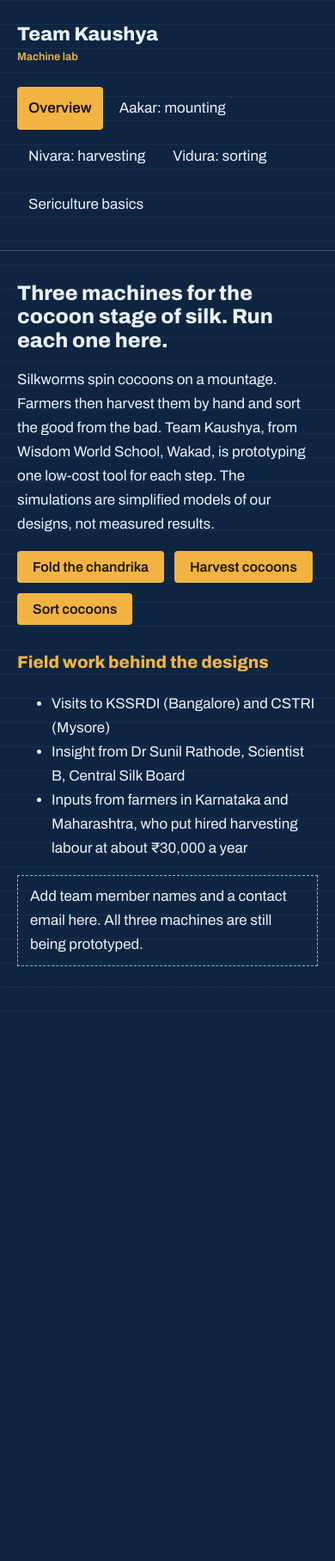
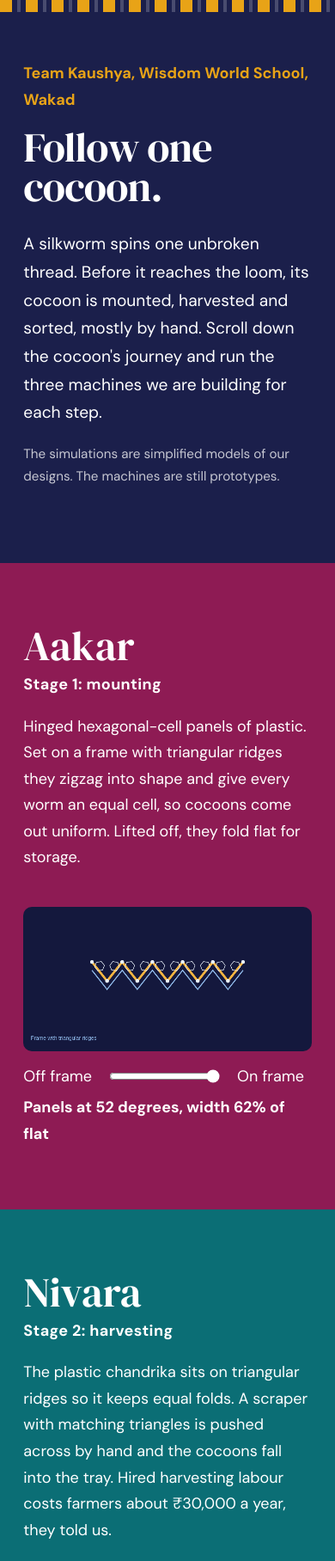
Before and after one commit to Dhanush-28812/Kaushya-4, a plain HTML site: page index.html in a window 390 px wide. Shown: the top 1816 px of the page at 86% size. Before the commit the page ends 1177 px from the top, so only its background shows below. Drawn offline with Linux system fonts and the light colour scheme.

Commit message:
Add files via upload

```diff
--- a/index.html
+++ b/index.html
@@ -3,80 +3,61 @@
 <head>
 <meta charset="utf-8">
 <meta name="viewport" content="width=device-width, initial-scale=1">
-<title>Team Kaushya Lab | Run our machines</title>
-<link href="https://fonts.googleapis.com/css2?family=Archivo:wght@400;600;800&family=IBM+Plex+Mono:wght@500&display=swap" rel="stylesheet">
-<link rel="stylesheet" href="style.css">
+<title>Team Kaushya | Follow one cocoon</title>
+<link href="https://fonts.googleapis.com/css2?family=DM+Serif+Display&family=DM+Sans:wght@400;600;700&display=swap" rel="stylesheet">
+<link rel="stylesheet" href="story.css">
 </head>
 <body>
-<aside>
-  <h1 class="logo">Team Kaushya<small>Machine lab</small></h1>
-  <nav>
-    <button data-go="home">Overview</button>
-    <button data-go="aakar">Aakar: mounting</button>
-    <button data-go="nivara">Nivara: harvesting</button>
-    <button data-go="vidura">Vidura: sorting</button>
-    <button data-go="learn">Sericulture basics</button>
-  </nav>
-</aside>
-<main>
-<section class="pane" id="home">
-  <h2>Three machines for the cocoon stage of silk. Run each one here.</h2>
-  <p>Silkworms spin cocoons on a mountage. Farmers then harvest them by hand and sort the good from the bad. Team Kaushya, from Wisdom World School, Wakad, is prototyping one low-cost tool for each step. The simulations are simplified models of our designs, not measured results.</p>
-  <div class="go">
-    <button data-go="aakar">Fold the chandrika</button>
-    <button data-go="nivara">Harvest cocoons</button>
-    <button data-go="vidura">Sort cocoons</button>
-  </div>
-  <h3>Field work behind the designs</h3>
-  <ul>
-    <li>Visits to KSSRDI (Bangalore) and CSTRI (Mysore)</li>
-    <li>Insight from Dr Sunil Rathode, Scientist B, Central Silk Board</li>
-    <li>Inputs from farmers in Karnataka and Maharashtra, who put hired harvesting labour at about ₹30,000 a year</li>
-  </ul>
-  <p class="todo">Add team member names and a contact email here. All three machines are still being prototyped.</p>
+<header class="hero">
+  <div class="zari"></div>
+  <p class="kicker">Team Kaushya, Wisdom World School, Wakad</p>
+  <h1>Follow one cocoon.</h1>
+  <p class="lede">A silkworm spins one unbroken thread. Before it reaches the loom, its cocoon is mounted, harvested and sorted, mostly by hand. Scroll down the cocoon's journey and run the three machines we are building for each step.</p>
+  <p class="small">The simulations are simplified models of our designs. The machines are still prototypes.</p>
+</header>
+
+<section class="band b1" id="aakar">
+  <div class="txt"><h2>Aakar</h2><p class="role">Stage 1: mounting</p>
+  <p>Hinged hexagonal-cell panels of plastic. Set on a frame with triangular ridges they zigzag into shape and give every worm an equal cell, so cocoons come out uniform. Lifted off, they fold flat for storage.</p></div>
+  <div class="sim"><canvas id="ca" width="760" height="380" aria-label="Aakar fold simulation"></canvas>
+  <label class="ctl">Off frame <input id="fold" type="range" min="0" max="100" value="100"> On frame</label>
+  <p class="read" id="ar"></p></div>
 </section>
 
-<section class="pane" id="aakar" hidden>
-  <h2>Aakar: the collapsible chandrika</h2>
-  <p>Hexagonal-cell panels are joined by hinges. Placed on a frame with triangular ridges, they take its zigzag shape and give each worm an equal cell. Off the frame, they fold flat for storage.</p>
-  <canvas id="ca" width="760" height="380" aria-label="Aakar fold simulation"></canvas>
-  <label class="ctl">Off frame (flat) <input id="fold" type="range" min="0" max="100" value="100"> On frame</label>
-  <p class="read" id="ar"></p>
+<section class="band b2" id="nivara">
+  <div class="txt"><h2>Nivara</h2><p class="role">Stage 2: harvesting</p>
+  <p>The plastic chandrika sits on triangular ridges so it keeps equal folds. A scraper with matching triangles is pushed across by hand and the cocoons fall into the tray. Hired harvesting labour costs farmers about ₹30,000 a year, they told us.</p></div>
+  <div class="sim"><canvas id="cn" width="760" height="380" aria-label="Nivara harvesting simulation"></canvas>
+  <div class="ctl"><button id="np">Push scraper</button><button id="nr">Reset</button><label>Speed <input id="ns" type="range" min="40" max="260" value="120"></label></div>
+  <p class="read" id="nread"></p></div>
 </section>
 
-<section class="pane" id="nivara" hidden>
-  <h2>Nivara: the scraper harvester</h2>
-  <p>The plastic chandrika rests on triangular ridges so it keeps equal folds. A scraper plate with matching triangles is pushed across by hand and the cocoons drop into the tray.</p>
-  <canvas id="cn" width="760" height="380" aria-label="Nivara harvesting simulation"></canvas>
-  <div class="ctl"><button id="np">Push scraper</button><button id="nr">Reset</button>
-  <label>Speed <input id="ns" type="range" min="40" max="260" value="120"></label></div>
-  <p class="read" id="nread"></p>
+<section class="band b3" id="vidura">
+  <div class="txt"><h2>Vidura</h2><p class="role">Stage 3: sorting</p>
+  <p>An air-lock gate releases one cocoon at a time. Three TCS34725 colour sensors and a load cell read it, an ESP32 decides, and the cocoon goes to the good or bad bin. In this model a stained shell, or one under 1.4 g, is bad.</p></div>
+  <div class="sim"><canvas id="cv" width="760" height="380" aria-label="Vidura sorting simulation"></canvas>
+  <div class="ctl"><button id="vp">Pause</button><label>Share of bad cocoons <input id="dr" type="range" min="0" max="80" value="25"></label></div>
+  <p class="read" id="vread"></p></div>
 </section>
 
-<section class="pane" id="vidura" hidden>
-  <h2>Vidura: the colour and weight sorter</h2>
-  <p>An air-lock gate lets one cocoon through at a time. Colour sensors and a load cell read it, the ESP32 decides, and the cocoon is routed to the good or bad bin. In this model, a stained shell or a weight under 1.4 g counts as bad.</p>
-  <canvas id="cv" width="760" height="380" aria-label="Vidura sorting simulation"></canvas>
-  <div class="ctl"><button id="vp">Pause</button>
-  <label>Share of bad cocoons <input id="dr" type="range" min="0" max="80" value="25"></label></div>
-  <p class="read" id="vread"></p>
+<section class="learn">
+  <h2>Sericulture in five steps</h2>
+  <ol>
+    <li><b>Egg.</b> Incubated about 10 days until they hatch.</li>
+    <li><b>Larva.</b> Eats mulberry leaves for about four weeks and moults four times.</li>
+    <li><b>Spinning.</b> Moved to a chandrika, it spins for two to three days.</li>
+    <li><b>Cocoon.</b> Harvested about five to seven days after mounting, before the moth emerges.</li>
+    <li><b>Reeling.</b> Good cocoons are sorted and sent to be reeled into raw silk.</li>
+  </ol>
+  <p>India is the only country producing all four commercial silks: mulberry, tasar, eri and muga. Cocoons get rejected for being double, stained, pierced, thin or misshapen.</p>
 </section>
 
-<section class="pane" id="learn" hidden>
-  <h2>Sericulture basics</h2>
-  <p>Sericulture is the farming of silkworms (<i>Bombyx mori</i>) for silk. A single cocoon is one continuous filament, so a broken or tangled cocoon loses value. India produces all four commercial silks: mulberry, tasar, eri and muga.</p>
-  <h3>From egg to cocoon</h3>
-  <ol>
-    <li>Eggs are incubated for about 10 days.</li>
-    <li>The larva eats mulberry leaves for about four weeks and moults four times.</li>
-    <li>Grown worms move to a chandrika and spin for two to three days.</li>
-    <li>Cocoons are harvested about five to seven days after mounting, before the moth emerges.</li>
-    <li>Good cocoons are sorted and sent for reeling. A few are kept for seed.</li>
-  </ol>
-  <h3>Cocoons that get rejected</h3>
-  <ul><li>Double cocoons, from two worms spinning together</li><li>Stained cocoons</li><li>Pierced cocoons</li><li>Thin or flimsy shells</li><li>Misshapen cocoons</li></ul>
+<section class="field">
+  <h2>Where our designs come from</h2>
+  <p>Visits to KSSRDI (Bangalore) and CSTRI (Mysore). Insight from Dr Sunil Rathode, Scientist B, Central Silk Board. Inputs from farmers in Karnataka and Maharashtra.</p>
+  <p class="todo">Add team member names and a contact email here.</p>
+  <div class="zari"></div>
 </section>
-</main>
-<script src="script.js"></script>
+<script src="story.js"></script>
 </body>
 </html>
--- /dev/null
+++ b/story.css
@@ -0,0 +1,34 @@
+:root{--indigo:#1b1f4b;--panel:#14183d;--magenta:#8e1b54;--peacock:#0b6e75;--gold:#e8a317;--pale:#f6f1fa;--ink:#241a2b}
+*{box-sizing:border-box}
+html{scroll-behavior:smooth}
+@media (prefers-reduced-motion:reduce){html{scroll-behavior:auto}}
+body{margin:0;font:18px/1.7 "DM Sans",system-ui,sans-serif;background:var(--pale);color:var(--ink)}
+h1,h2{font-family:"DM Serif Display",Georgia,serif;font-weight:400;margin:0}
+.zari{height:14px;background:repeating-linear-gradient(90deg,var(--gold) 0 14px,transparent 14px 20px,#fff3 20px 24px,transparent 24px 30px)}
+.hero{background:var(--indigo);color:#fff;padding:0 0 72px}
+.hero>:not(.zari){margin-left:clamp(20px,7vw,110px);margin-right:clamp(20px,7vw,110px)}
+.kicker{margin-top:56px;color:var(--gold);font-weight:700}
+h1{font-size:clamp(3rem,11vw,8.5rem);line-height:.95;letter-spacing:-.02em;margin-top:12px}
+.lede{max-width:36em;font-size:1.2rem;margin-top:28px}
+.small{opacity:.75;font-size:.95rem}
+.band{display:grid;grid-template-columns:minmax(260px,1fr) minmax(320px,1.5fr);gap:clamp(24px,5vw,72px);align-items:center;padding:72px clamp(20px,7vw,110px);color:#fff}
+.b1{background:var(--magenta)}.b2{background:var(--peacock)}.b3{background:var(--gold);color:var(--ink)}
+.band h2{font-size:clamp(3rem,8vw,6.5rem);line-height:1}
+.role{margin:6px 0 16px;font-weight:700;letter-spacing:.02em}
+.b3 .role{color:#5a3a00}
+canvas{display:block;width:100%;height:auto;background:var(--panel);border-radius:10px}
+.ctl{display:flex;flex-wrap:wrap;gap:12px;align-items:center;margin:14px 0 6px}
+.ctl button{padding:10px 18px;border:0;border-radius:999px;background:#fff;color:var(--ink);font:700 1rem "DM Sans",sans-serif;cursor:pointer}
+.ctl button:hover{background:var(--pale)}
+.ctl input{accent-color:#fff;vertical-align:middle;margin:0 8px}
+.b3 .ctl input{accent-color:var(--indigo)}
+.b3 .ctl button{background:var(--indigo);color:#fff}
+button:focus-visible,input:focus-visible{outline:3px solid var(--indigo);outline-offset:3px;box-shadow:0 0 0 6px #fff}
+.read{margin:0;font-weight:700;min-height:1.7em}
+.learn,.field{padding:72px clamp(20px,7vw,110px) 24px}
+.learn h2,.field h2{font-size:clamp(2rem,5vw,3.4rem);color:var(--indigo);margin-bottom:20px}
+.learn ol{max-width:40em;padding-left:22px}.learn li{margin-bottom:8px}
+.learn p,.field p{max-width:40em}
+.field{padding-bottom:0}.field .zari{margin:56px calc(-1*clamp(20px,7vw,110px)) 0}
+.todo{padding:10px 14px;border:1.5px dashed var(--magenta);max-width:34em}
+@media (max-width:820px){.band{grid-template-columns:1fr}}
--- /dev/null
+++ b/story.js
@@ -0,0 +1,47 @@
+const $=s=>document.querySelector(s),L='#8fb8e8',A='#f2b441',P='#eaf2fb',W='#f3ead0',F='14px sans-serif';
+const cv=id=>document.getElementById(id).getContext('2d');
+function egg(x,c,y,r,f){x.fillStyle=f;x.beginPath();x.ellipse(c,y,r*.8,r,0,0,7);x.fill();x.strokeStyle='#6b5a3a';x.lineWidth=1.5;x.stroke()}
+/* Aakar */
+const ax=cv('ca');ax.font=F;
+function dA(){const f=$('#fold').value/100,th=f*.9,Lp=64,n=10,dx=Lp*Math.cos(th),dy=Lp*Math.sin(th);
+ ax.clearRect(0,0,760,380);let x=380-n*dx/2,y=170-dy/2*(f>0),pts=[[x,y]];
+ for(let i=0;i<n;i++){x+=dx;y+=i%2?-dy:dy;pts.push([x,y])}
+ if(f>.05){ax.strokeStyle=L;ax.lineWidth=3;ax.beginPath();pts.forEach((p,i)=>i?ax.lineTo(p[0],p[1]+22):ax.moveTo(p[0],p[1]+22));ax.stroke();ax.fillStyle=L;ax.fillText('Frame with triangular ridges',20,350)}
+ ax.strokeStyle=A;ax.lineWidth=6;ax.beginPath();pts.forEach((p,i)=>i?ax.lineTo(...p):ax.moveTo(...p));ax.stroke();
+ pts.forEach((p,i)=>{ax.fillStyle=P;ax.beginPath();ax.arc(p[0],p[1],5,0,7);ax.fill();
+  if(i<n){const mx=(p[0]+pts[i+1][0])/2,my=(p[1]+pts[i+1][1])/2,a=i%2?-th:th;ax.save();ax.translate(mx,my-14);ax.rotate(a);ax.strokeStyle=P;ax.lineWidth=1.5;ax.beginPath();for(let k=0;k<6;k++)ax.lineTo(13*Math.cos(k*1.0472),13*Math.sin(k*1.0472));ax.closePath();ax.stroke();ax.restore()}});
+ $('#ar').textContent=f<.05?'Folded flat: easy to store and carry':'Panels at '+Math.round(th*57.3)+' degrees, width '+Math.round(Math.cos(th)*100)+'% of flat'}
+/* Nivara */
+const nx=cv('cn');nx.font=F;let sx=40,np=false,co=[],col=0;
+const fy=x=>{const t=((x-60)/40)%2;return 170+(t<1?t:2-t)*40};
+function rn(){co=[];for(let i=0;i<16;i++){const x=80+i*40;co.push({x,y:fy(x)-11,v:0,s:0})}sx=40;col=0;np=false;$('#np').textContent='Push scraper'}
+rn();$('#nr').onclick=rn;$('#np').onclick=()=>{np=!np;$('#np').textContent=np?'Pause':'Push scraper'};
+function sN(dt){if(np){sx+=$('#ns').value*dt;if(sx>740){np=false;$('#np').textContent='Push scraper'}}
+ co.forEach(o=>{if(o.s==0&&sx>o.x)o.s=1;if(o.s==1){o.v+=700*dt;o.y+=o.v*dt;if(o.y>=338){o.y=338;o.s=2;col++}}})}
+function dN(){nx.clearRect(0,0,760,380);nx.strokeStyle=L;nx.lineWidth=3;nx.beginPath();for(let x=60;x<=700;x+=40){x>60?nx.lineTo(x,fy(x)+10):nx.moveTo(x,fy(x)+10)}nx.stroke();
+ nx.strokeStyle=A;nx.lineWidth=5;nx.beginPath();for(let x=60;x<=700;x+=5){x>60?nx.lineTo(x,fy(x)):nx.moveTo(x,fy(x))}nx.stroke();
+ co.forEach(o=>egg(nx,o.x,o.y,10,W));
+ nx.strokeStyle=L;nx.lineWidth=2;nx.strokeRect(40,350,680,22);nx.fillStyle=L;nx.fillText('Collection tray',50,345);
+ nx.fillStyle=P;nx.fillRect(sx-4,90,8,fy(sx)-90+4);nx.strokeStyle=P;nx.lineWidth=4;nx.beginPath();nx.moveTo(sx,90);nx.lineTo(sx-34,60);nx.stroke();nx.fillText('Scraper',sx-30,52);
+ $('#nread').textContent='Harvested: '+col+' of 16 cocoons'}
+/* Vidura */
+const vx=cv('cv');vx.font=F;let cur=null,gd=0,bd=0,vrun=true,wait=0;
+$('#vp').onclick=()=>{vrun=!vrun;$('#vp').textContent=vrun?'Pause':'Resume'};
+function spawn(){const bad=Math.random()<$('#dr').value/100,st=bad&&Math.random()<.5;
+ cur={x:380,y:40,s:0,t:0,w:bad&&!st?.9+Math.random()*.4:1.6+Math.random()*.8,c:st?[150,115,75]:[243,234,208],d:null}}
+function sV(dt){if(!vrun)return;if(!cur){wait-=dt;if(wait<=0)spawn();return}const o=cur;
+ if(o.s==0){o.y+=170*dt;if(o.y>=170){o.y=170;o.s=1}}
+ else if(o.s==1){o.t+=dt;if(o.t>.8){o.d=o.c[2]<180||o.w<1.4?'bad':'good';o.s=2}}
+ else{const tx=o.d=='bad'?170:590;o.x+=Math.sign(tx-o.x)*Math.min(160*dt,Math.abs(tx-o.x));o.y=Math.min(330,o.y+140*dt);
+  if(o.y>=330&&o.x==tx){o.d=='bad'?bd++:gd++;cur=null;wait=.4}}}
+function dV(){vx.clearRect(0,0,760,380);vx.strokeStyle=L;vx.lineWidth=3;vx.fillStyle=L;
+ vx.beginPath();vx.moveTo(280,10);vx.lineTo(480,10);vx.lineTo(400,90);vx.lineTo(360,90);vx.closePath();vx.stroke();vx.fillText('Hopper',356,32);
+ vx.strokeStyle=A;vx.beginPath();vx.moveTo(350,100);vx.lineTo(410,100);vx.stroke();vx.fillStyle=A;vx.fillText('Air-lock gate',420,104);
+ vx.fillStyle=L;[[335,150],[415,150],[375,125]].forEach(p=>vx.fillRect(p[0],p[1],14,14));vx.fillText('3 colour sensors',440,150);
+ vx.fillRect(340,194,80,8);vx.fillText('Load cell',430,202);
+ vx.strokeStyle=L;vx.lineWidth=2;vx.strokeRect(100,300,140,70);vx.strokeRect(520,300,140,70);
+ vx.fillStyle=P;vx.fillText('Bad: '+bd,150,345);vx.fillText('Good: '+gd,570,345);
+ if(cur){egg(vx,cur.x,cur.y,8+cur.w*4,'rgb('+cur.c+')');
+  $('#vread').textContent=cur.s==0?'Cocoon released...':'Colour rgb('+cur.c+')  Weight '+cur.w.toFixed(1)+' g'+(cur.d?' -> '+cur.d.toUpperCase():' reading...')}}
+let last=performance.now();
+(function loop(n){const dt=Math.min((n-last)/1000,.05);last=n;dA();sN(dt);dN();sV(dt);dV();requestAnimationFrame(loop)})(last);
```
Also changed, not shown: 1 other file.
